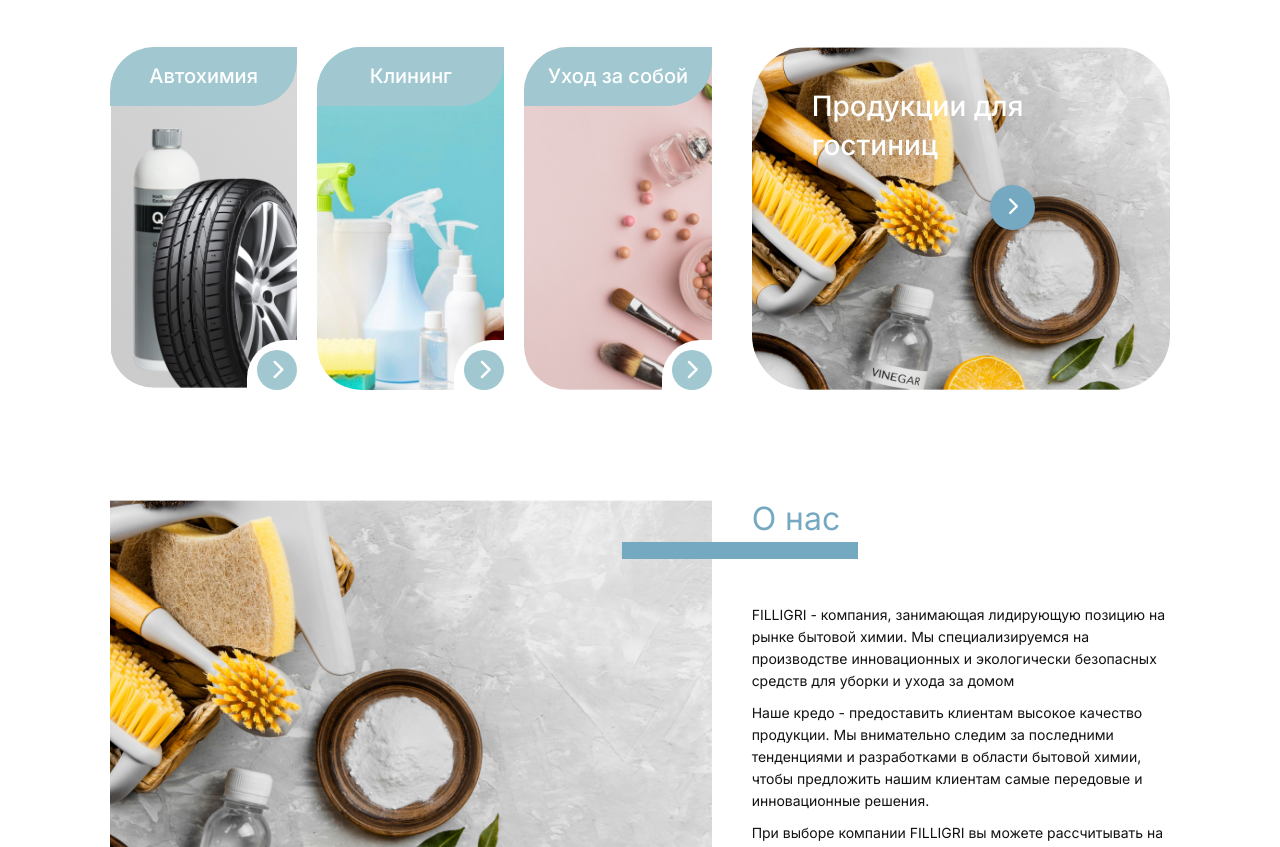
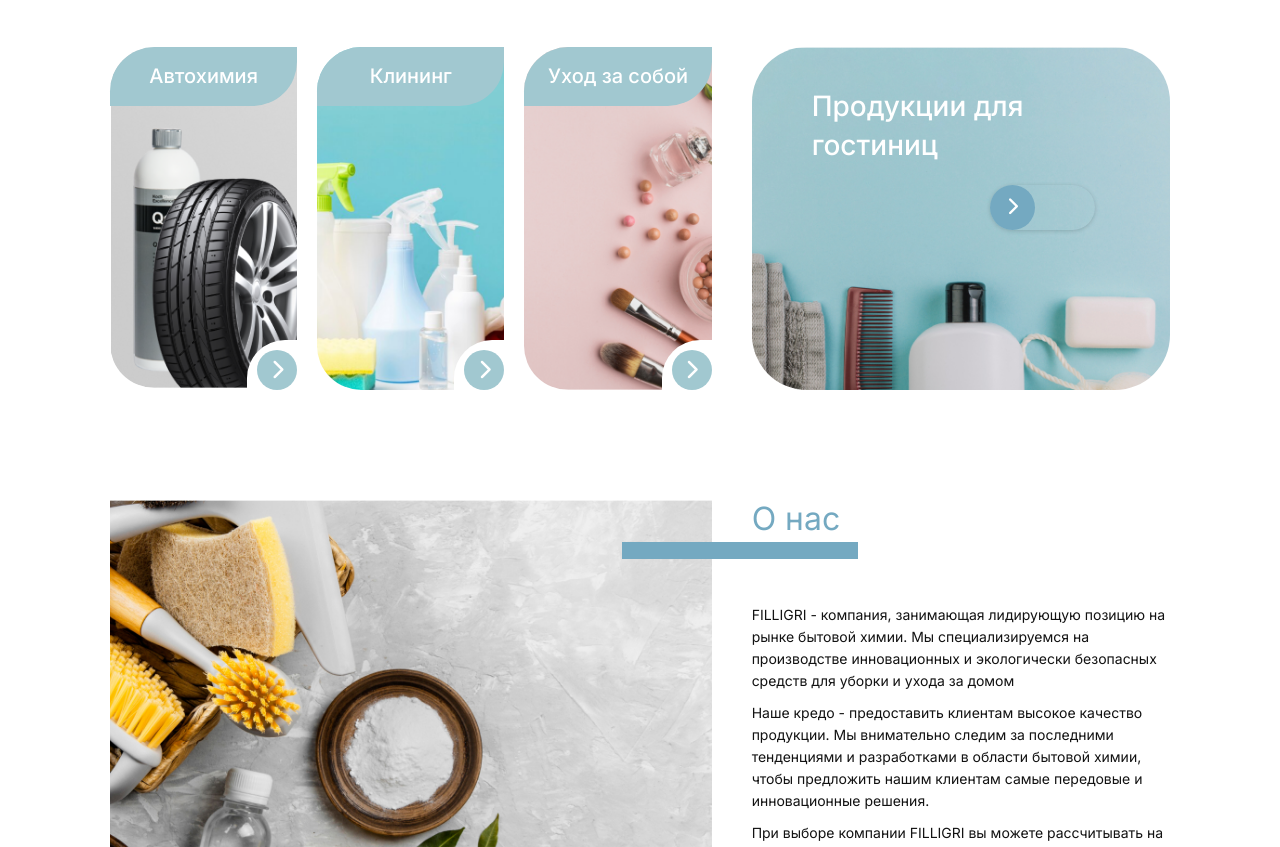
Before and after one commit to shamilmelis/filligri, a website: page index.html in a window 1280 px wide. Shown: the part 1817-2664 px from the top of the page. Drawn offline with nearby package versions, Linux system fonts and the light colour scheme.

Commit message:
Update main.css

```diff
--- a/css/main.css
+++ b/css/main.css
@@ -678,7 +678,7 @@
     align-items: flex-start;
     gap: 20px;
     height: 100%;
-    background-image: url("../assets/image/6.jpg");
+    background-image: url("../assets/image/11.jpg");
     background-size: cover;
     background-repeat: no-repeat;
     padding: 40px 15px 0 60px;
```
